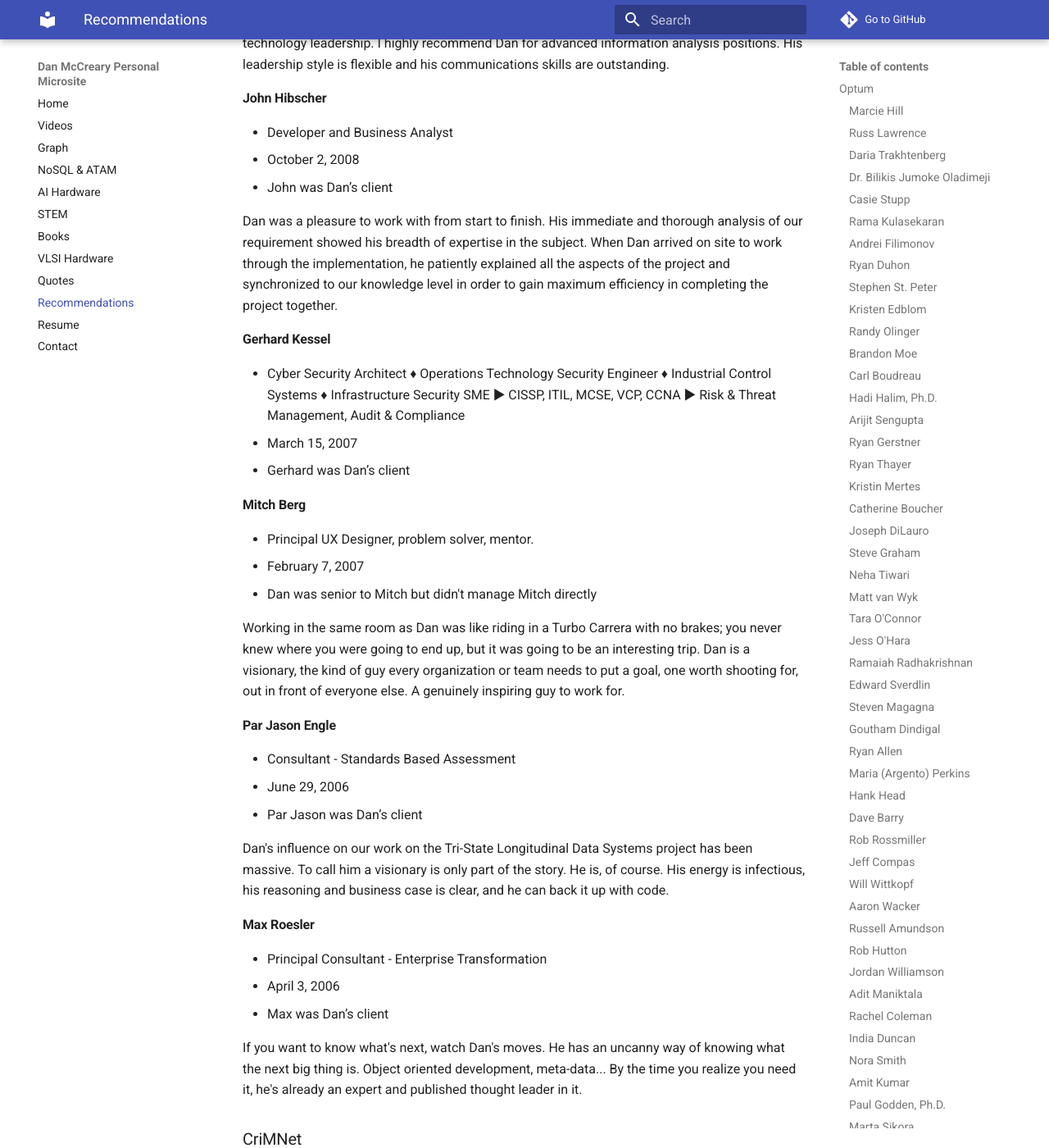
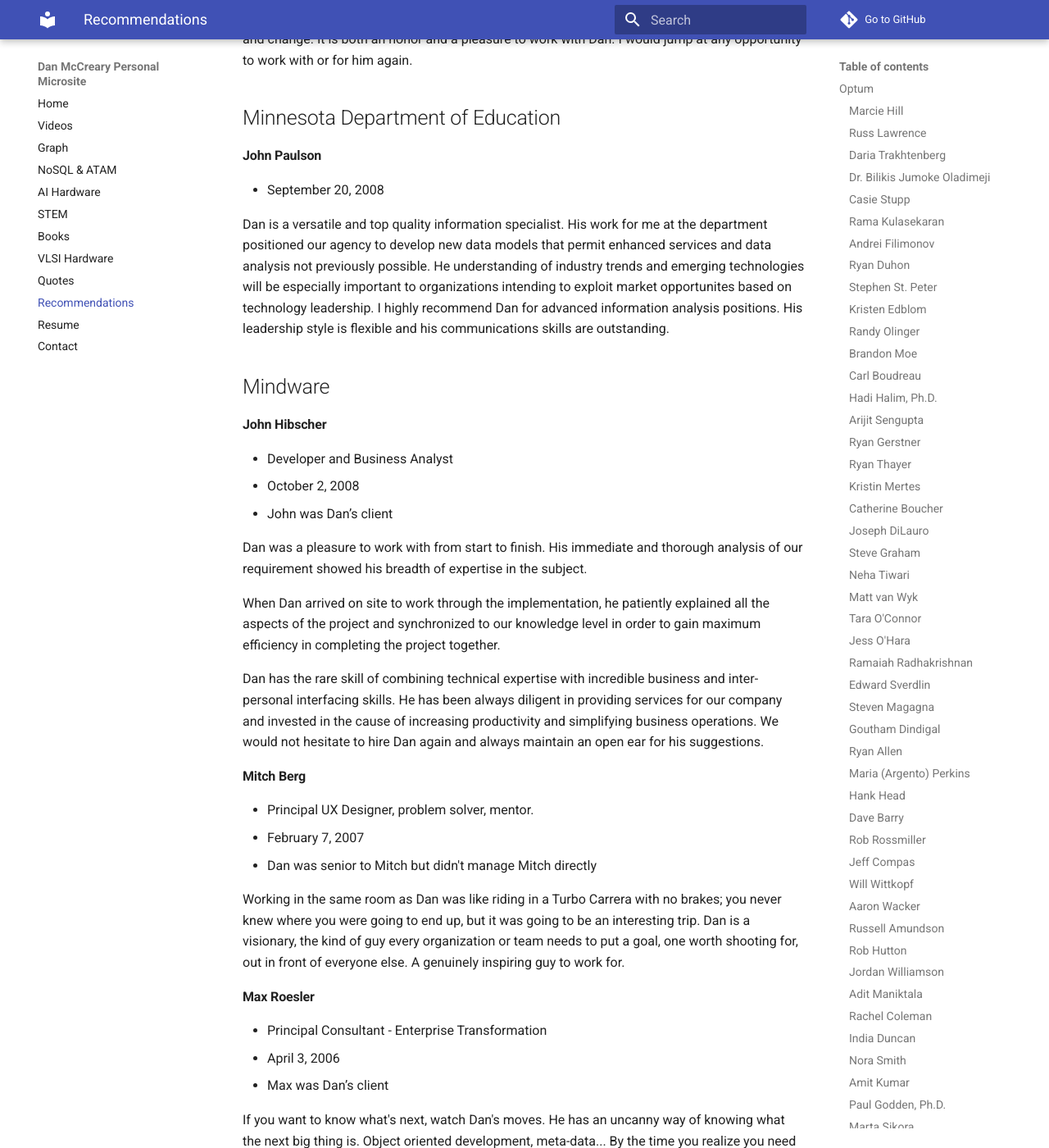
Before and after one commit to dmccreary/dmccreary, an MkDocs documentation site: the page built from docs/recommendations.md, in a window 1280 px wide and 1400 px high, scrolled down 37928 px. Shown: the whole window at 82% size. Built offline with MkDocs 1.6.1 and Material for MkDocs 9.7.7, drawn with Linux system fonts in a browser that asks for light colours; comment, search, counter and statistics services are not loaded; some of the changed text lies outside the part shown.

Commit message:
updating content

```diff
--- a/docs/recommendations.md
+++ b/docs/recommendations.md
@@ -793,6 +793,17 @@
 
 Dan benchmarked "information integrity assurance" best practices for an inter-regional network prototype. Dan worked with Dr. Bill Estrem at University of St. Thomas was a "future thought leadership" learning mentor.  I collaboratied with Dan to help transform a knowledge management learning organization was a "social capital reinvesting" bonus.
 
+## Surescripts
+
+I wrote a library of XSLT data transformation that converted prescriptions to and from a standard canonical format.  I also
+wrote a test harness in eXist-db.  Mike told me many years later
+that the tansforms had run over 3 billion times without any
+signifant problems.
+
+* [Pete Palmer](https://www.linkedin.com/in/pete-palmer-94560/)
+* [Mike Rosenthal](https://www.linkedin.com/in/mike-rosenthal-9340a97/)
+* [Keith Willard](https://www.linkedin.com/in/keith-willard-1556401/)
+
 ## Thrivent
 
 #### Mark Skweres
@@ -837,7 +848,7 @@
 
 Dan is an expert when it comes to helping an organization get a grip on all of its complicated bits of data. He is very personable and has a teachable point of view drawn upon years of experience. If I ever have a large project requiring strong leadership to bring order to data - Dan
 
-### Minnesota Department of Revenue
+## Minnesota Department of Revenue
 
 At the Minnesota Department of Revenue I worked with [Howard Dodd](https://www.linkedin.com/in/howard-dodd/) and [Jason Parker](https://www.linkedin.com/in/jasonparker/).  I designed XML Schemas and
 XForms for managing data exchanges and property taxation documents
@@ -853,7 +864,7 @@
 
 Dan is one of the most influential persons in my professional career: teaching me the importance of semantics and meta-data, the power of declarative thinking and showing me the road ahead. Grounded in solid theory, Dan is a brilliant but pragmatic entrepreneur,architect,developer and teacher with bottomless empathy towards all people with an equally grand appetite for learning and change. It is both an honor and a pleasure to work with Dan. I would jump at any opportunity to work with or for him again.
 
-#### Minnesota Department of Education
+## Minnesota Department of Education
 
 #### John Paulson
 
@@ -861,20 +872,19 @@
 
 Dan is a versatile and top quality information specialist. His work for me at the department positioned our agency to develop new data models that permit enhanced services and data analysis not previously possible. He understanding of industry trends and emerging technologies will be especially important to organizations intending to exploit market opportunites based on technology leadership. I highly recommend Dan for advanced information analysis positions. His leadership style is flexible and his communications skills are outstanding.
 
+## Mindware
+
 #### John Hibscher
 
 * Developer and Business Analyst
 * October 2, 2008
 * John was Dan’s client
 
-Dan was a pleasure to work with from start to finish. His immediate and thorough analysis of our requirement showed his breadth of expertise in the subject. When Dan arrived on site to work through the implementation, he patiently explained all the aspects of the project and synchronized to our knowledge level in order to gain maximum efficiency in completing the project together.
+Dan was a pleasure to work with from start to finish. His immediate and thorough analysis of our requirement showed his breadth of expertise in the subject.
 
+When Dan arrived on site to work through the implementation, he patiently explained all the aspects of the project and synchronized to our knowledge level in order to gain maximum efficiency in completing the project together.
 
-#### Gerhard Kessel
-
-* Cyber Security Architect ♦ Operations Technology Security Engineer ♦ Industrial Control Systems ♦ Infrastructure Security SME ► CISSP, ITIL, MCSE, VCP, CCNA ► Risk & Threat Management, Audit & Compliance
-* March 15, 2007
-* Gerhard was Dan’s client
+Dan has the rare skill of combining technical expertise with incredible business and inter-personal interfacing skills. He has been always diligent in providing services for our company and invested in the cause of increasing productivity and simplifying business operations. We would not hesitate to hire Dan again and always maintain an open ear for his suggestions.
 
 #### Mitch Berg
 
@@ -883,14 +893,6 @@
 * Dan was senior to Mitch but didn't manage Mitch directly
 
 Working in the same room as Dan was like riding in a Turbo Carrera with no brakes; you never knew where you were going to end up, but it was going to be an interesting trip. Dan is a visionary, the kind of guy every organization or team needs to put a goal, one worth shooting for, out in front of everyone else. A genuinely inspiring guy to work for.
-
-#### Par Jason Engle
-
-* Consultant - Standards Based Assessment
-* June 29, 2006
-* Par Jason was Dan’s client
-
-Dan's influence on our work on the Tri-State Longitudinal Data Systems project has been massive. To call him a visionary is only part of the story. He is, of course. His energy is infectious, his reasoning and business case is clear, and he can back it up with code.
 
 #### Max Roesler
 
@@ -917,6 +919,14 @@
 * Leila worked with Dan on the same team
 
 Dan developed innovative XDoclet templates and ant scripts for a complex Comprehensive Incident Based Reporting System data model including sample data for data dictionary reports and test scripts. His knowledge of semantic concepts and tools were an invaluable asset. His training materials allowed us to quickly bring new hires and vendors up to speed on the complex environment and subject matter.
+
+#### Par Jason Engle
+
+* Consultant - Standards Based Assessment
+* June 29, 2006
+* Par Jason was Dan’s client
+
+Dan's influence on our work on the Tri-State Longitudinal Data Systems project has been massive. To call him a visionary is only part of the story. He is, of course. His energy is infectious, his reasoning and business case is clear, and he can back it up with code.
 
 ## Netsource America
 
```
